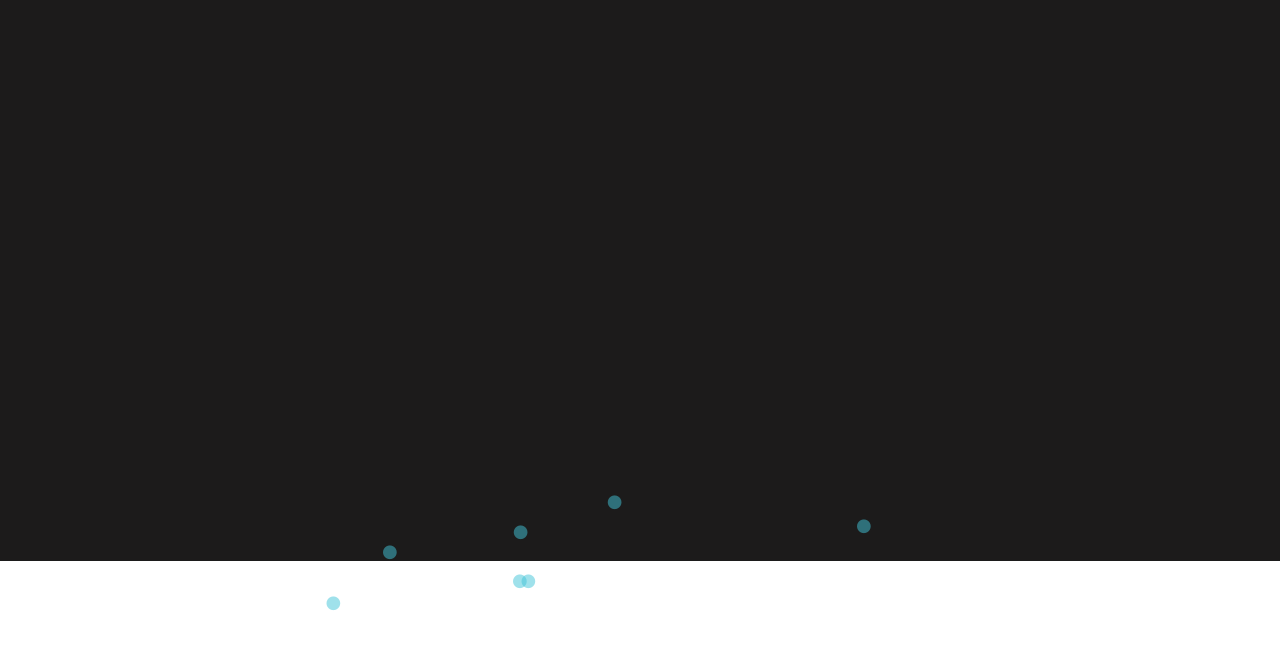
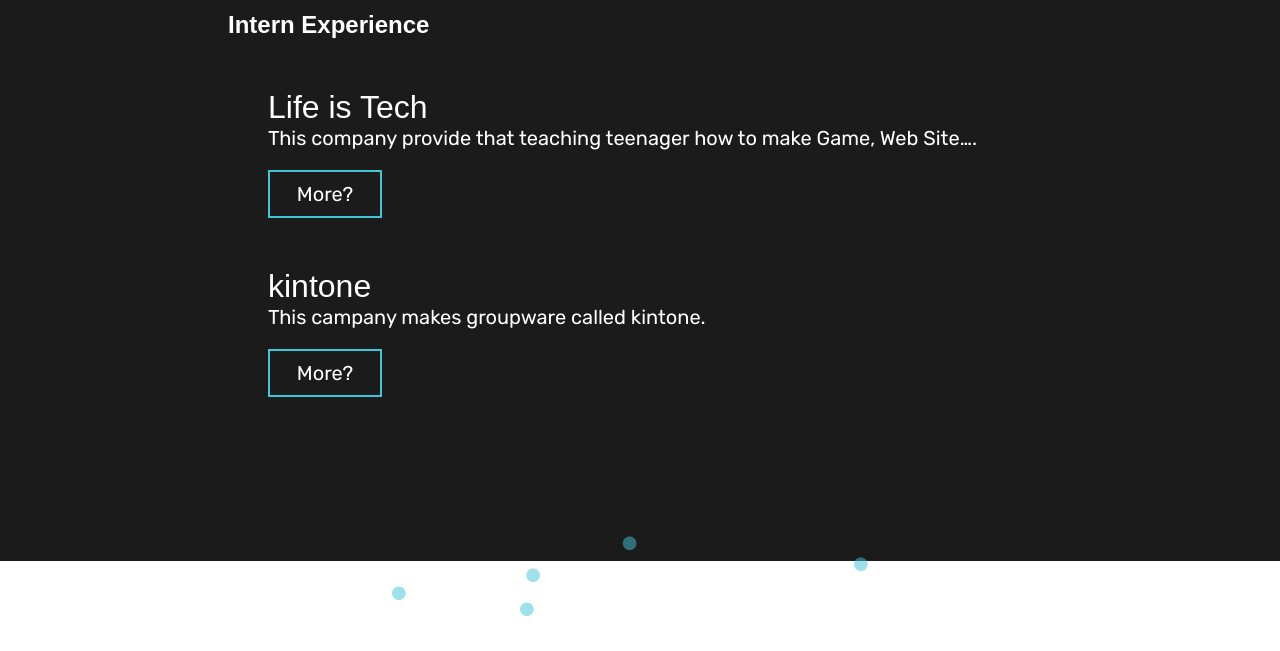
Before and after one commit to miyass/myportfolio, a React app: page /career in a window 1280 px wide. Shown: the part 239-890 px from the top of the page. Before the commit the page ends 850 px from the top, so only its background shows below. Built offline with nearby package versions, Linux system fonts and the light colour scheme; a web font is replaced by a local one.

Commit message:
The prottype of Career page is done

```diff
--- a/public/index.html
+++ b/public/index.html
@@ -13,6 +13,7 @@
     <link rel="stylesheet" href="font-awesome-4.7.0/css/font-awesome.min.css">
     <link href="https://fonts.googleapis.com/css?family=Rubik" rel="stylesheet">
     <link href="https://fonts.googleapis.com/css?family=Candal" rel="stylesheet">
+    <script src="jquery-3.2.1.min.js" charset="utf-8"></script>
 
     <!--
       Notice the use of %PUBLIC_URL% in the tags above.
@@ -40,7 +41,7 @@
       To begin the development, run `npm start` or `yarn start`.
       To create a production bundle, use `npm run build` or `yarn build`.
     -->
-    <script src="jquery-3.2.1.min.js" charset="utf-8"></script>
+
     <script src="ball.js" charset="utf-8"></script>
   </body>
 </html>
--- a/src/Components/Career.js
+++ b/src/Components/Career.js
@@ -6,6 +6,18 @@
   render() {
     return(
       <div className="career">
+        <h1 className="careerTitle">Career</h1>
+        <div className="careerContent">
+          <h2 className="careerSubTitle">Intern Experience</h2>
+          <ul className="careerList">
+            <li className="list lit">Life is Tech</li>
+              <a>This company provide that teaching teenager how to make Game, Web Site….</a>
+              <p className="more">More?</p>
+            <li className="list">kintone</li>
+              <a>This campany makes groupware called kintone.</a>
+              <p className="more">More?</p>
+          </ul>
+        </div>
       </div>
     );
   }
--- a/src/Components/Skill.js
+++ b/src/Components/Skill.js
@@ -47,7 +47,7 @@
           <div className="skillList">
             <h2>Design</h2>
             <ul>
-              <li>
+              <li className="subList">
                 Adobe
                 <ul>
                   <li className="subList">Illustrator</li>
--- a/src/Styles/Career.css
+++ b/src/Styles/Career.css
@@ -0,0 +1,52 @@
+.career {
+  height: 100%;
+  color: white;
+  margin-left: 10%;
+  /*background-color: white;*/
+}
+
+.careerTitle {
+  font-size: 32px;
+}
+
+.careerContent {
+  height: 100%;
+}
+
+.careerSubTitle {
+  margin-left: 100px;
+}
+
+.careerList {
+  /*display: inline-block;*/
+  margin-left: 100px;
+  font-size: 20px;
+}
+
+.list {
+  margin-top: 50px;
+  font-size: 32px;
+}
+
+.more {
+  padding: 10px 5px 10px 5px;
+  width: 100px;
+  border: 2px solid #42C5D8;
+  text-align: center;
+  /*background-color: white;
+  opacity: 0.1;*/
+}
+
+/*.litContent {
+  display: table-cell;
+  background-color: red;
+  height: 400px;
+  width: 300px;
+}
+
+.kintoneContent {
+  display: table-cell;
+  background-color: blue;
+  height: 400px;
+  width: 300px;
+}*/
--- a/src/Styles/Skill.css
+++ b/src/Styles/Skill.css
@@ -21,9 +21,14 @@
   display: table-cell;
   width: 400px;
   height: 100%;
+  padding-left: 80px;
   /*background-color: #42C5D8;*/
 }
 
 .subList {
   margin-top: 15px;
 }
+
+.subList::before {
+  content: "--"
+}
```
